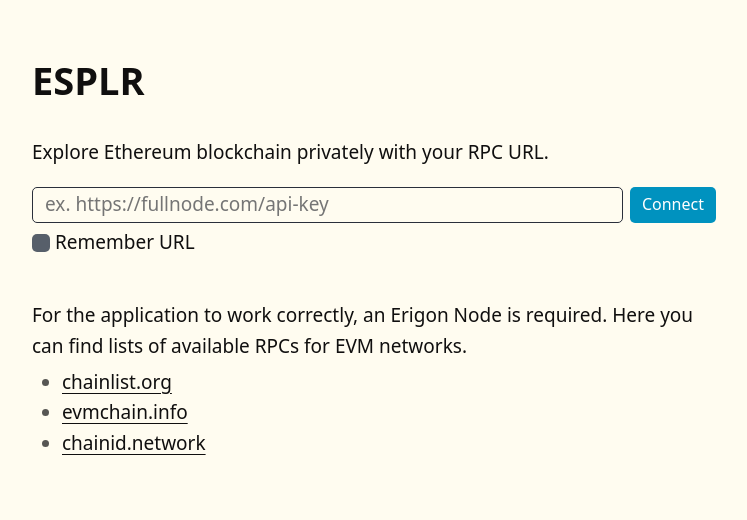
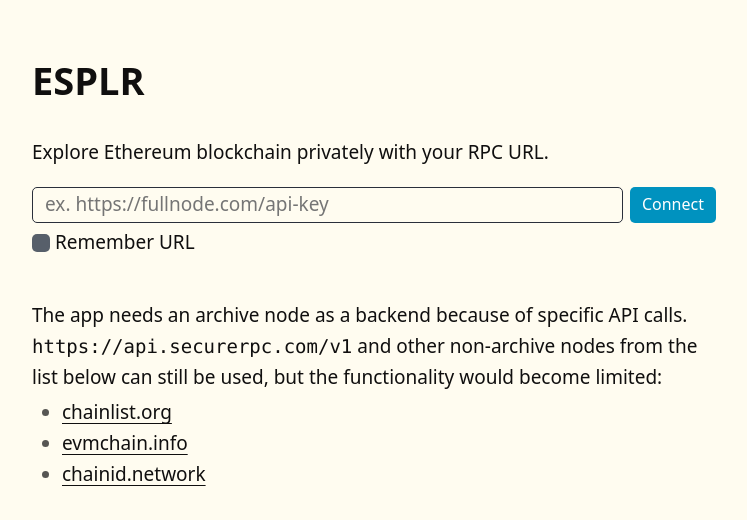
Before and after one commit to rnbguy/esplr, a Vue app: page / in a window 1280 px wide. Shown: the top 520 px of the page, without its empty margins (266-1013 px from the left). Built offline with nearby package versions, Linux system fonts and the light colour scheme.

Commit message:
Main page

```diff
--- a/src/App.vue
+++ b/src/App.vue
@@ -56,8 +56,8 @@ const handleConnect = async (url: string) => {
   <RpcField v-if="!connected" :connectionError="connectionError" @connect="handleConnect" />
 
   <div v-if="!connected">
-    For the application to work correctly, an Erigon Node is required. Here you can find lists of
-    available RPCs for EVM networks. <br />
+    The app needs an archive node as a backend because of specific API calls.
+    <code>https://api.securerpc.com/v1</code> and other non-archive nodes from the list below can still be used, but the functionality would become limited:<br />
     <ul style="margin-top: 5px">
       <li>
         <a target="_blank" href="https://chainlist.org/chain/1">chainlist.org</a>
```
